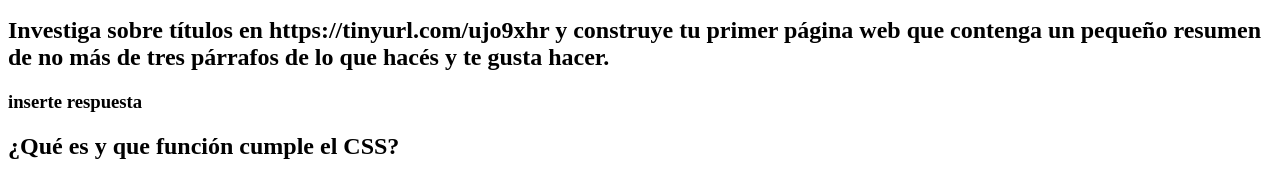
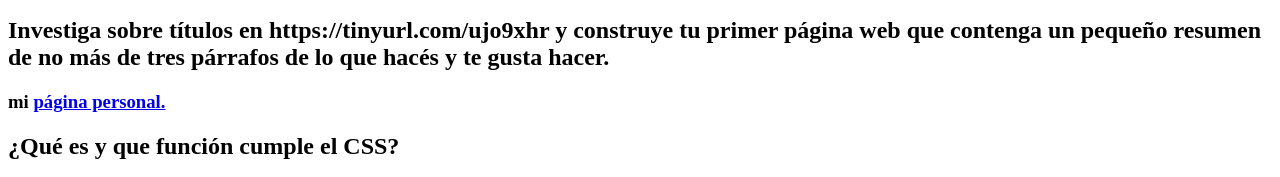
Before and after one commit to milirmo/01-inicio, a plain HTML site: page rtas.html in a window 1280 px wide. Shown: the part 976-1153 px from the top of the page. Drawn offline with Linux system fonts and the light colour scheme.

Commit message:
Add files via upload

```diff
--- a/rtas.html
+++ b/rtas.html
@@ -67,7 +67,7 @@
     </h3>
     <h2>Investiga sobre títulos en https://tinyurl.com/ujo9xhr y construye tu primer página web que
         contenga un pequeño resumen de no más de tres párrafos de lo que hacés y te gusta hacer.</h2>
-    <h3> inserte respuesta </h3>
+    <h3> mi <a href="punto3.html">página personal.</a> </h3>
     <h2>¿Qué es y que función cumple el CSS?</h2>
     <h3><p>El CSS es un lenguaje informático que funciona para hacer que
         los documentos que se vayan a presentar al usuario sean atractivos
```
Also changed, not shown: punto3.html (+1 -0 lines).
